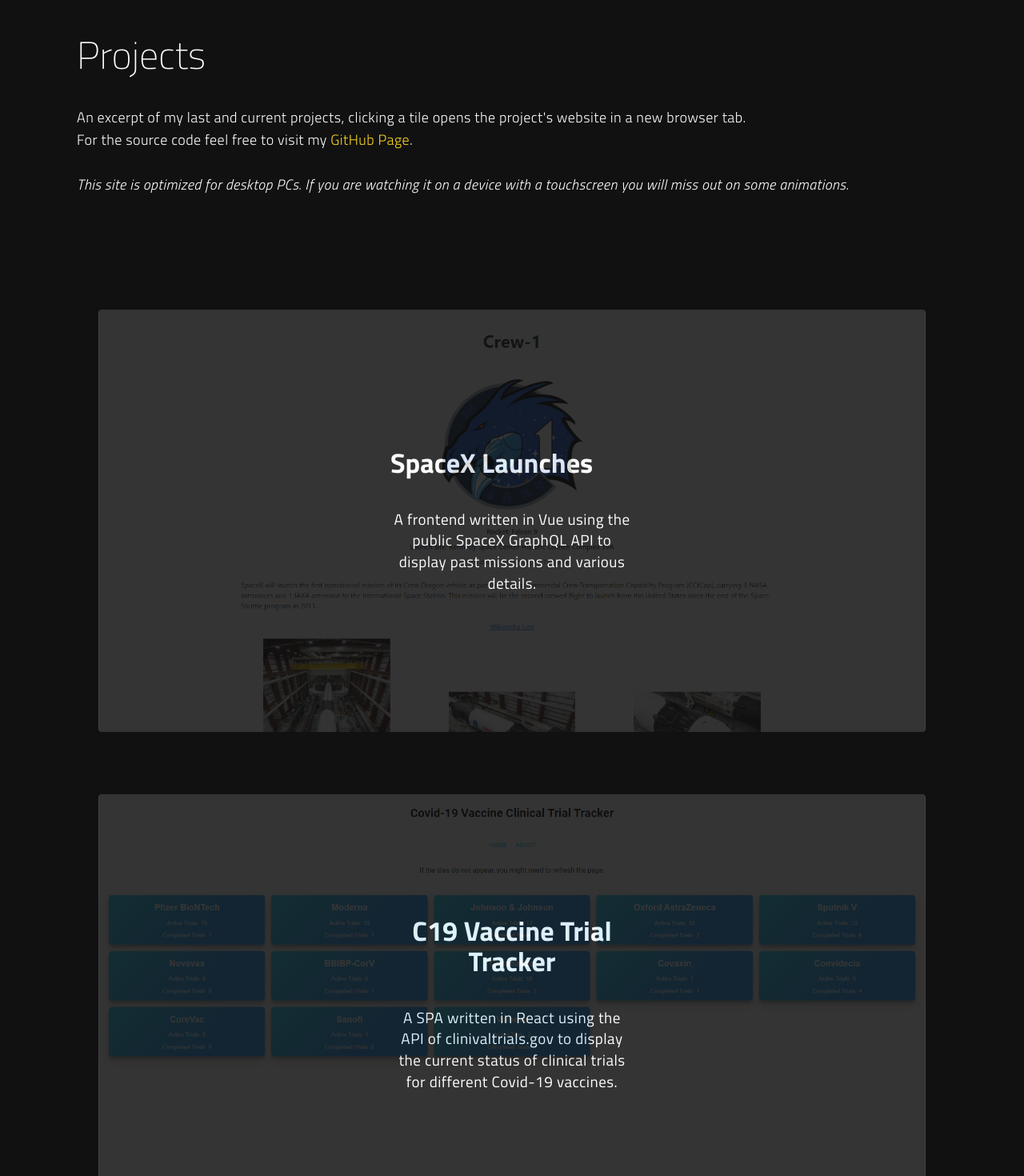
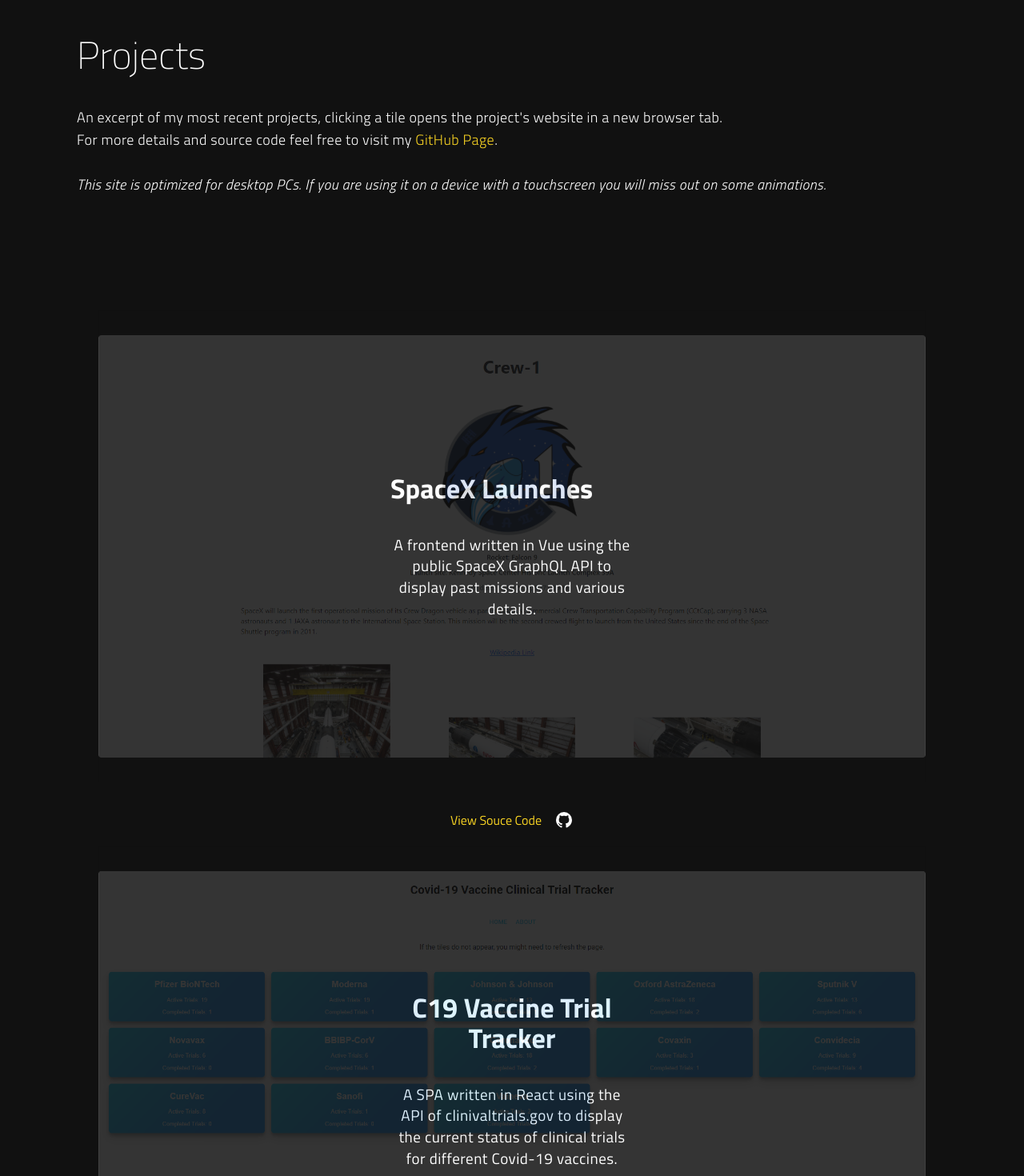
Before and after one commit to A2-NieR/portfolio, a Vue app: page / in a window 1280 px wide. Shown: the part 780-2250 px from the top of the page at 80% size. Built offline with nearby package versions, Linux system fonts and the light colour scheme.

Commit message:
Gh links & cleanup

```diff
--- a/src/components/Navbar.vue
+++ b/src/components/Navbar.vue
@@ -28,10 +28,16 @@
           font-extralight
         "
       >
-        <a href="#projects" class="text-phoenixYellow hover:text-offwhite">
+        <a
+          href="#project-container"
+          class="text-phoenixYellow hover:text-offwhite"
+        >
           Projects
         </a>
-        <a href="#skills" class="text-phoenixYellow hover:text-offwhite ml-3">
+        <a
+          href="#skill-container"
+          class="text-phoenixYellow hover:text-offwhite ml-3"
+        >
           Skills
         </a>
         <a
@@ -47,7 +53,7 @@
 </template>
 
 <script>
-export default {};
+export default {}
 </script>
 
 <style scoped>
--- a/src/components/Projects.vue
+++ b/src/components/Projects.vue
@@ -28,9 +28,9 @@
           fade-delay
         "
       >
-        An excerpt of my last and current projects, clicking a tile opens the
+        An excerpt of my most recent projects, clicking a tile opens the
         project's website in a new browser tab. <br />
-        For the source code feel free to visit my
+        For more details and source code feel free to visit my
         <a
           href="https://github.com/BunnyTheLifeguard"
           target="_blank"
@@ -48,14 +48,20 @@
             fadeup
             fade-delay
           "
-          >This site is optimized for desktop PCs. If you are watching it on a
+          >This site is optimized for desktop PCs. If you are using it on a
           device with a touchscreen you will miss out on some animations.</i
         >
       </h4>
     </div>
 
     <div
-      class="flex flex-grow-0 flex-shrink-0 items-center justify-center m-0 p-0"
+      class="
+        flex-col flex-grow-0 flex-shrink-0
+        items-center
+        justify-center justify-items-center
+        m-0
+        p-0
+      "
       v-for="project in projects"
       :key="project.name"
       id="project-canvas"
@@ -154,6 +160,36 @@
           </div>
         </section>
       </a>
+      <div class="flex justify-center items-center">
+        <a
+          :href="project.git"
+          target="_blank"
+          class="
+            text-center text-phoenixYellow
+            py-5
+            px-1
+            no-underline
+            hover:underline
+          "
+        >
+          View Souce Code </a
+        ><svg
+          xmlns="http://www.w3.org/2000/svg"
+          xmlns:xlink="http://www.w3.org/1999/xlink"
+          aria-hidden="true"
+          role="img"
+          class="iconify iconify--mdi p-1 ml-2"
+          width="32"
+          height="32"
+          preserveAspectRatio="xMidYMid meet"
+          viewBox="0 0 24 24"
+        >
+          <path
+            d="M12 2A10 10 0 0 0 2 12c0 4.42 2.87 8.17 6.84 9.5c.5.08.66-.23.66-.5v-1.69c-2.77.6-3.36-1.34-3.36-1.34c-.46-1.16-1.11-1.47-1.11-1.47c-.91-.62.07-.6.07-.6c1 .07 1.53 1.03 1.53 1.03c.87 1.52 2.34 1.07 2.91.83c.09-.65.35-1.09.63-1.34c-2.22-.25-4.55-1.11-4.55-4.92c0-1.11.38-2 1.03-2.71c-.1-.25-.45-1.29.1-2.64c0 0 .84-.27 2.75 1.02c.79-.22 1.65-.33 2.5-.33c.85 0 1.71.11 2.5.33c1.91-1.29 2.75-1.02 2.75-1.02c.55 1.35.2 2.39.1 2.64c.65.71 1.03 1.6 1.03 2.71c0 3.82-2.34 4.66-4.57 4.91c.36.31.69.92.69 1.85V21c0 .27.16.59.67.5C19.14 20.16 22 16.42 22 12A10 10 0 0 0 12 2z"
+            fill="#fefefe"
+          ></path>
+        </svg>
+      </div>
     </div>
   </div>
 </template>
--- a/tailwind.config.js
+++ b/tailwind.config.js
@@ -14,8 +14,6 @@
         jaguarGreen: '#0fd850',
         seaGreen: '#2af598',
         seaBlue: '#009efd',
-        metalBrown: '#d7d2cc',
-        metalGray: '#304352',
         carbon: '#111111',
         offwhite: '#fefefe'
       },
```
